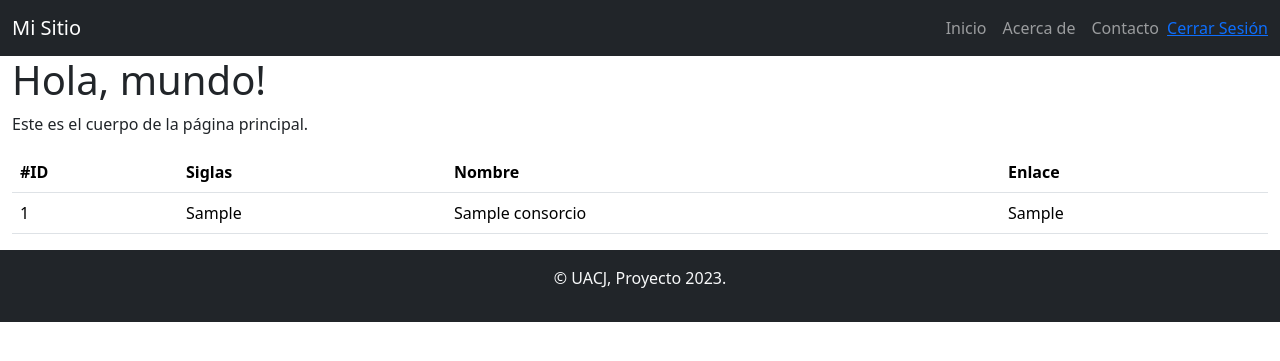
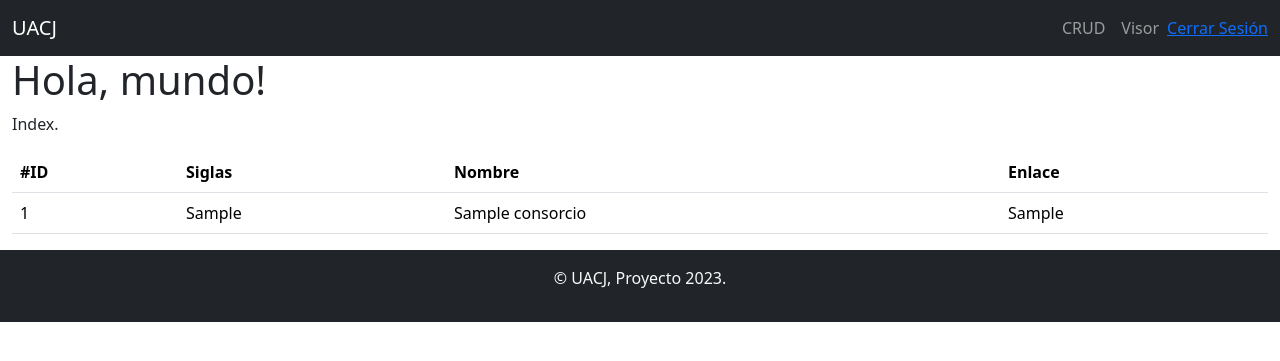
Before and after one commit to 176608/internacionalizacion, a PHP site: page / in a window 1280 px wide. Shown: the top 361 px of the page. Run offline with PHP 8.4, Linux system fonts and the light colour scheme; tables that the repository leaves empty or names only in its code hold one stand-in row (values such as "Sample post").

Commit message:
redireccion
index y crud paginas principales

```diff
--- a/index.php
+++ b/index.php
@@ -1,6 +1,5 @@
 
 <?php
-include('views/head.php');
 include('views/header.php');
 include('_assets/conn.php');
 ?>
@@ -8,7 +7,7 @@ include('_assets/conn.php');
 <!-- Cuerpo -->
 <div class="container-fluid">
     <h1>Hola, mundo!</h1>
-    <p>Este es el cuerpo de la página principal.</p>
+    <p>Index.</p>
 </div>
 
 <!-- Tabla de prueba -->
--- a/views/header.php
+++ b/views/header.php
@@ -1,20 +1,49 @@
+<?php
+include('head.php');
+// Inicializa la variable de control para el enlace activo
+//$enlaceActivo = 'visor';
+
+// Verifica si se ha enviado un formulario
+if ($_SERVER['REQUEST_METHOD'] === 'POST' && isset($_POST['enlace_elegido'])) {
+    $enlaceActivo = $_POST['enlace_elegido'];
+
+    // Redirecciona según el enlace seleccionado
+    if ($enlaceActivo === 'crud') {
+        header("Location: crud.php");
+        $enlaceActivo = 'crud';
+        exit(); // Asegura que el script se detenga después de la redirección
+    } elseif ($enlaceActivo === 'visor') {
+        header("Location: index.php");
+        $enlaceActivo = 'visor';
+        exit(); // Asegura que el script se detenga después de la redirección
+    }
+}
+?>
+
 <header>
     <nav class="navbar navbar-expand-lg navbar-dark bg-dark">
         <div class="container-fluid">
-            <a class="navbar-brand" href="#">Mi Sitio</a>
+            <a class="navbar-brand" href="#">UACJ</a>
             <button class="navbar-toggler" type="button" data-bs-toggle="collapse" data-bs-target="#navbarNav" aria-controls="navbarNav" aria-expanded="false" aria-label="Toggle navigation">
                 <span class="navbar-toggler-icon"></span>
             </button>
             <div class="collapse navbar-collapse" id="navbarNav">
                     <ul class="navbar-nav ms-auto">
                         <li class="nav-item">
-                        <a class="nav-link" href="#">Inicio</a>
+                            <form method="post" action="">
+                                <input type="hidden" name="enlace_elegido" value="crud">
+                                <button class="nav-link" type="submit">
+                                    CRUD
+                                </button>
+                            </form>
                         </li>
                         <li class="nav-item">
-                        <a class="nav-link" href="#">Acerca de</a>
-                    </li>
-                    <li class="nav-item">
-                        <a class="nav-link" href="#">Contacto</a>
+                            <form method="post" action="">
+                                <input type="hidden" name="enlace_elegido" value="visor">
+                                <button class="nav-link" type="submit">
+                                    Visor
+                                </button>
+                            </form>
                         </li>
                     </ul>
                     <ul class="navbar-nav navbar-right">
```
Also changed, not shown: crud.php (added, +13 -0 lines). Lines whose indentation alone changed are shown as unchanged.
